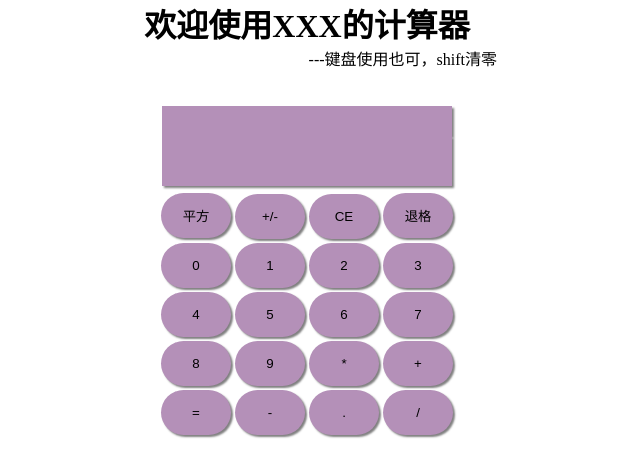
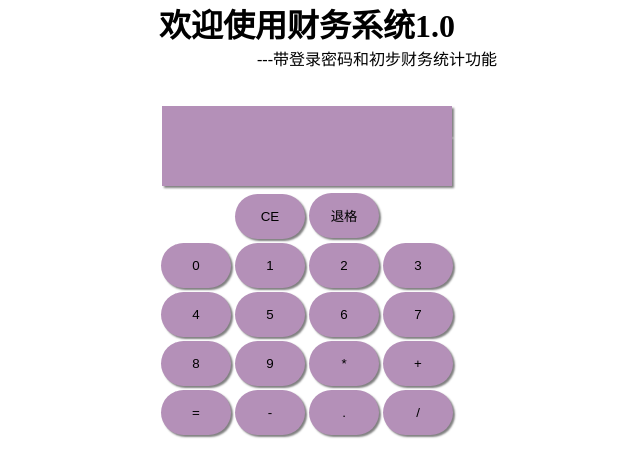
Before and after one commit to sadsf-design/sadsf-design.github.io, a plain HTML site: page index.html in a window 1280 px wide. Shown: the whole page, without its empty margins (333-973 px from the left). Drawn offline with Linux system fonts and the light colour scheme.

Commit message:
Update index.html

```diff
--- a/index.html
+++ b/index.html
@@ -4,7 +4,7 @@
 <head>
     <meta charset="UTF-8">
     <meta name="viewport" content="width=device-width, initial-scale=1.0">
-    <title>计算器</title>
+    <title>财务网站1.0</title>
     <style>
         * {
             margin: 0;
@@ -76,15 +76,13 @@
 </head>
 
 <body>
-    <h1>欢迎使用XXX的计算器</h1>
-    <p>---键盘使用也可，shift清零</p>
+    <h1>欢迎使用财务系统1.0</h1>
+    <p>---带登录密码和初步财务统计功能</p>
     <div class="shuchukuang">
         <input type="text" class="outbefore" id="shuchukuangbefore" readonly="readonly">
         <input type="text" class="outafter" id="shuchukuangafter" readonly="readonly">
     </div>
     <div class="gongneng">
-        <input type="button" value="平方" id="平方">
-        <input type="button" value="+/-" id="+/-">
         <input type="button" value="CE" id="CE">
         <input type="button" value="退格" id="退格">
     </div>
@@ -156,21 +154,6 @@
             var Backed = back.substring(0, back.length - 1);
             shuchukuangbefore.value = Backed;
         }
-        // 定义平方按钮
-        var pingfang = document.getElementById("平方");
-        pingfang.onclick = function () {
-            shuchukuangafter.value = Math.pow(shuchukuangbefore.value, 2);
-        }
-        //定义+/-按钮
-        //让符号变反数,当有shuchukuangafter时对输出结果进行正反输出，当shuchukuangafter没有时对shuchukuagnbefore进行正反输出
-        var zhengfan = document.getElementById("+/-");
-        zhengfan.onclick = function () {
-            if (shuchukuangafter.value != 0)
-                shuchukuangafter.value = -shuchukuangafter.value;
-            else {
-                shuchukuangbefore.value = -shuchukuangbefore.value;
-            }
-        }
         // 定义键盘事件
         document.body.onkeydown = function (e) {
             // 键盘事件:使用键盘时会触发其他按钮点击事件，导致字符多输入情况
```
